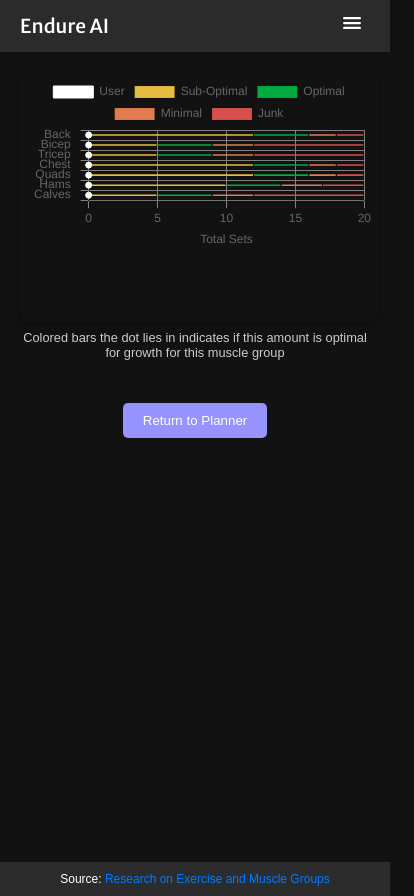
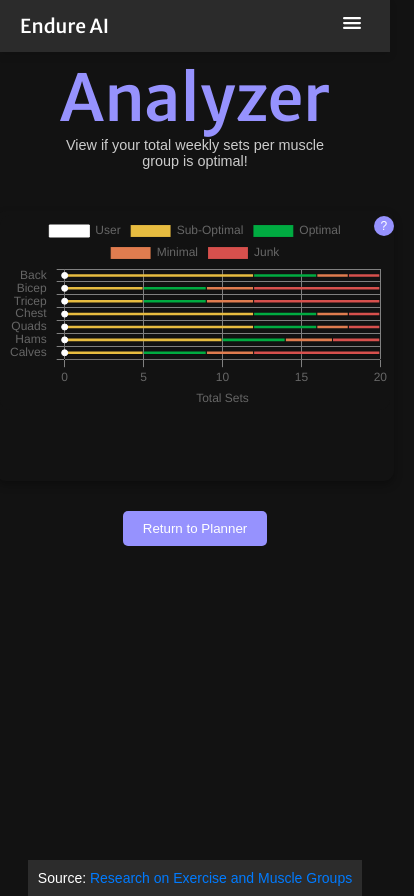
Before and after one commit to Ph1so/FitAnalyzer, a React (Create React App) app: page /analysis in a window 390 px wide. Shown: the whole page, 414 px wide, since content can reach past the window. Built offline with nearby package versions, Linux system fonts and the light colour scheme; no server answers.

Commit message:
Added info button and title to graph

```diff
--- a/src/components/AnalysisPage.css
+++ b/src/components/AnalysisPage.css
@@ -2,11 +2,14 @@
   min-height: 100vh; /* Ensure the container takes at least full viewport height */
   display: flex;
   flex-direction: column;
+  justify-content: center;
+  align-items: center;
 }
 
 .content {
   flex: 1; /* This will push the footer to the bottom */
   padding: 20px;
+  position: relative;
 }
 
 footer.source {
@@ -14,6 +17,44 @@ footer.source {
   background-color: rgba(51, 51, 51, 0.8); /* Light grey background for the footer */
   text-align: center; /* Center align the text */
 }
+
+.Title2-container {
+  display: flex;
+  flex-direction: column;
+  font-family: "Rubik", sans-serif;
+  justify-content: center;
+  align-items: center;
+  padding: 2vmin;
+  font-weight: 400; /* Apply bold weight */
+  margin-bottom: 0vmin;
+  width: 100%;
+  max-width: 70vmin;
+  /* background-color: hsl(0, 0%, 98%); */
+  background-color: transparent;
+  border-radius: 0.8vmin;
+  /* box-shadow: 0 4px 8px rgba(0, 0, 0, 0.3); */
+}
+.Title2 {
+  font-family: 'Merriweather Sans', sans-serif;
+  font-weight: 500;
+  line-height: 1.2;
+  font-size: 5.5em;
+  background-color: #9692fe;
+  background-size: cover;
+  background-clip: text;
+  -webkit-background-clip: text;
+  color: transparent;
+  margin-bottom: 0em;
+
+}
+
+.Title2-container p {
+  font-size: .9em;
+  text-align: center; /* Center the paragraph */
+  margin-top: 0; /* Ensure there's no extra space above the paragraph */
+  color: #cccccc;
+}
+
 
 .source p {
   margin: 0;
@@ -28,28 +69,6 @@ footer.source {
 
 .source a:hover {
   text-decoration: underline; /* Underline on hover */
-}
-
-.chartDesc {
-  text-align: center; /* Center-align text */
-  margin-top: 2vmin; /* Space above the description */
-}
-
-/* Responsive Design */
-@media (max-width: 600px) {
-  .source p {
-
-    font-size: 12px; /* Smaller text size for mobile devices */
-  }
-
-  .source a {
-    font-size: 12px; /* Adjust link font size for mobile */
-  }
-
-  .chartDesc {
-    font-size: 0.8rem; /* Smaller font size on mobile devices */
-
-  }
 }
 
 .Planner-Button {
@@ -70,3 +89,15 @@ footer.source {
   /* Optional: to ensure the button is clearly visible */
   padding: 20px 0;
 }
+
+@media (max-width: 480px) {
+  .Title2 {
+    font-size: 4.5em;
+  }
+}
+
+@media (max-width: 400px) {
+  .Title2 {
+    font-size: 4em;
+  }
+}
--- a/src/components/AnalysisPage.js
+++ b/src/components/AnalysisPage.js
@@ -15,11 +15,12 @@ const AnalysisPage = () => {
 
   return (
     <div className="analysis-page">
+      <div className='Title2-container'>
+      <div className="Title2">Analyzer</div>
+      <p>View if your total weekly sets per muscle group is optimal!</p>
+      </div>
       <div className="content">
         <BarChart />
-        <p className = "chartDesc">
-        Colored bars the dot lies in indicates if this amount is optimal for growth for this muscle group
-      </p>
         <div className="Planner-Button-Container">
         <button
           className="Planner-Button"
--- a/src/components/BarChart.css
+++ b/src/components/BarChart.css
@@ -1,6 +1,6 @@
 .bar-chart-container {
   margin-top: 2vmin;
-  max-width: 80vw; /* Maximum width set to 80% of the viewport width */
+  max-width: 80vw;
   width: 100%;
   height: auto;
   margin: 0 auto;
@@ -13,6 +13,7 @@
   justify-content: center;
   align-items: center;
   flex-direction: column;
+  position: relative; /* Added to position the button within this container */
 }
 
 .bar-chart-container canvas {
@@ -35,6 +36,40 @@
   text-align: center; /* Center-align text */
 }
 
+.question-mark-button {
+  position: absolute;
+  top: 10px;  /* Adjust this value to align the button as desired */
+  right: 10px;  /* Adjust this value to align the button as desired */
+  background-color: #9692fe;
+  color: #fff;
+  border: none;
+  border-radius: 50%;
+  width: 30px;
+  height: 30px;
+  display: flex;
+  align-items: center;
+  justify-content: center;
+  font-size: 18px;
+  cursor: pointer;
+}
+
+.popup {
+  position: absolute;
+  top: 50px;
+  right: 10px;
+  background-color: #fff;
+  border: 1px solid #ddd;
+  padding: 10px;
+  box-shadow: 0 0 10px rgba(0, 0, 0, 0.1);
+  z-index: 1000;
+  width: 200px;
+}
+
+.popup p {
+  color: #121212
+}
+
+
 /* Show warning message after 1 second */
 .bar-chart-container.loaded .warning-message {
   opacity: 1; /* Make visible */
@@ -52,6 +87,19 @@
     padding: 1vmin;
   }
 
+  .popup {
+    width: 150px; /* Smaller width for mobile */
+    padding: 10px; /* Adjust padding for mobile */
+    font-size: 14px;
+  }
+  .question-mark-button {
+    width: 20px;
+    height: 20px;
+    top: 5px;
+    right: 0px;
+    font-size: 12px;
+  }
+
   .warning-message {
     font-size: 0.8rem; /* Smaller font size on mobile devices */
   }
--- a/src/components/BarChart.js
+++ b/src/components/BarChart.js
@@ -21,6 +21,8 @@ const BarChart = () => {
     considerMore: [],
     considerLess: []
   });
+  // State for handling the pop-up visibility
+  const [isPopupVisible, setIsPopupVisible] = useState(false);
 
   const [loaded, setLoaded] = useState(false); // New state for animation
   const [pointRadius, setPointRadius] = useState(7);
@@ -305,6 +307,21 @@ const BarChart = () => {
           {warnings.considerLess && `Consider less sets for ${warnings.considerLess}`}
         </p>
       </div>
+      {/* Question Mark Button */}
+<button
+  className="question-mark-button"
+  onClick={() => setIsPopupVisible(!isPopupVisible)}
+>
+  ?
+</button>
+
+{/* Pop-up */}
+{isPopupVisible && (
+  <div className="popup">
+    <p>Colored bars the dot lies in indicates if this amount is optimal for growth for this muscle group
+    </p>
+  </div>
+)}
     </div>
 
   );
```
